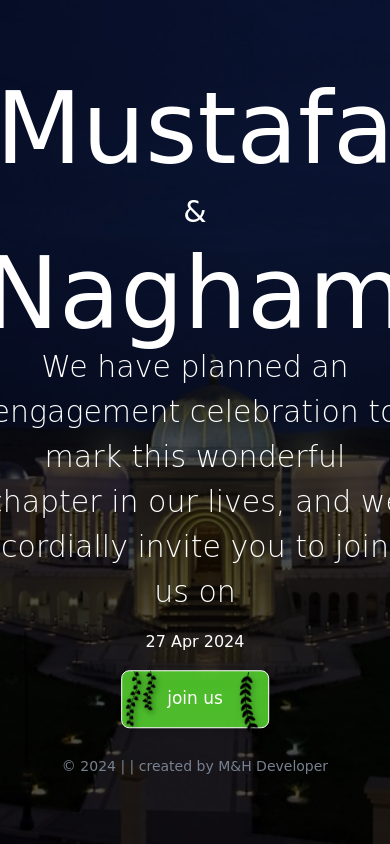
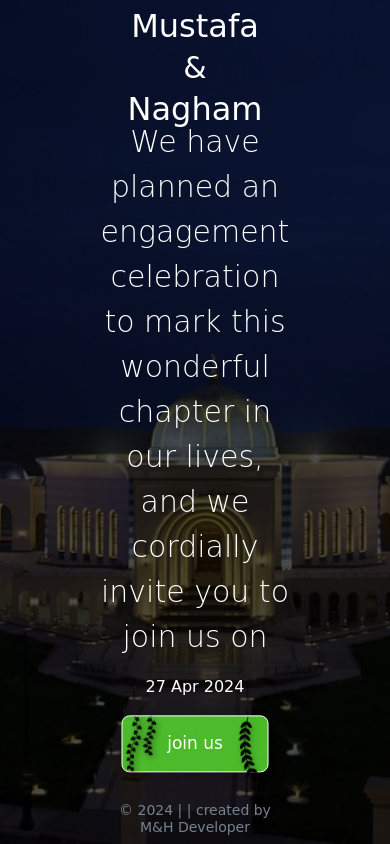
Before and after one commit to mustafa3370/mustafama, a plain HTML site: page engagement-main/index.html in a window 390 px wide. Drawn offline with nearby package versions, Linux system fonts and the light colour scheme; a web font is replaced by a local one.

Commit message:
Add files via upload

```diff
--- a/engagement-main/index.css
+++ b/engagement-main/index.css
@@ -179,4 +179,7 @@ footer .copy {
     left: 50%;
     transform: translate(-50%, -50%);
   }
+  .fonttxt {
+    font-size: 2rem;
+  }
 }
--- /dev/null
+++ b/index.css
@@ -0,0 +1,185 @@
+@import url("https://fonts.googleapis.com/css2?family=Felipa&family=Oooh+Baby&display=swap");
+* {
+  padding: 0;
+  margin: 0;
+  box-sizing: 0;
+}
+.bg-image {
+  background: rgba(0, 0, 0, 0.7) url(./photo/Tantawy01.jpg);
+  height: 100vh;
+  background-repeat: no-repeat;
+  background-position: center;
+  background-attachment: fixed;
+  background-size: cover;
+  background-blend-mode: darken;
+}
+.txt {
+  color: white;
+  text-align: center;
+  font-family: "Oooh Baby", cursive;
+  position: absolute;
+  top: 50%;
+  left: 50%;
+  transform: translate(-50%, -50%);
+}
+.fonttxt {
+  position: relative;
+  margin-bottom: -20px;
+  font-size: 100px;
+}
+.txtp {
+  color: white;
+  font-size: 30px;
+  font-weight: 300;
+  font-family: "Oooh Baby", cursive;
+  margin-top: 10px;
+}
+.and {
+  font-size: 30px;
+  padding-top: 20px;
+}
+
+button {
+  position: relative;
+  padding: 15px 45px;
+  background: #53ce2ee7;
+  font-size: 17px;
+  font-weight: 500;
+  color: rgb(255, 255, 255);
+  cursor: pointer;
+  border: 1px solid;
+  border-radius: 8px;
+  filter: drop-shadow(2px 2px 3px rgba(0, 0, 0, 0.2));
+}
+
+button:hover {
+  border: 1px solid;
+  background: linear-gradient(85deg);
+  animation: wind 2s ease-in-out infinite;
+}
+
+@keyframes wind {
+  0% {
+    background-position: 0% 50%;
+  }
+
+  0% {
+    background-position: 50% 100%;
+  }
+
+  0% {
+    background-position: 0% 50%;
+  }
+}
+
+.icon-1 {
+  position: absolute;
+  top: 0;
+  right: 0;
+  width: 25px;
+  transform-origin: 0 0;
+  transform: rotate(10deg);
+  transition: all 0.5s ease-in-out;
+  filter: drop-shadow(2px 2px 3px rgba(0, 0, 0, 0.3));
+}
+
+button:hover .icon-1 {
+  animation: slay-1 3s cubic-bezier(0.52, 0, 0.58, 1) infinite;
+  transform: rotate(10deg);
+}
+
+@keyframes slay-1 {
+  0% {
+    transform: rotate(10deg);
+  }
+
+  50% {
+    transform: rotate(-5deg);
+  }
+
+  100% {
+    transform: rotate(10deg);
+  }
+}
+
+.icon-2 {
+  position: absolute;
+  top: 0;
+  left: 25px;
+  width: 12px;
+  transform-origin: 50% 0;
+  transform: rotate(10deg);
+  transition: all 1s ease-in-out;
+  filter: drop-shadow(2px 2px 3px rgba(0, 0, 0, 0.5));
+}
+
+button:hover .icon-2 {
+  animation: slay-2 3s cubic-bezier(0.52, 0, 0.58, 1) 1s infinite;
+  transform: rotate(0);
+}
+
+@keyframes slay-2 {
+  0% {
+    transform: rotate(0deg);
+  }
+
+  50% {
+    transform: rotate(15deg);
+  }
+
+  100% {
+    transform: rotate(0);
+  }
+}
+
+.icon-3 {
+  position: absolute;
+  top: 0;
+  left: 0;
+  width: 18px;
+  transform-origin: 50% 0;
+  transform: rotate(-5deg);
+  transition: all 1s ease-in-out;
+  filter: drop-shadow(2px 2px 3px rgba(0, 0, 0, 0.5));
+}
+
+button:hover .icon-3 {
+  animation: slay-3 2s cubic-bezier(0.52, 0, 0.58, 1) 1s infinite;
+  transform: rotate(0);
+}
+
+@keyframes slay-3 {
+  0% {
+    transform: rotate(0deg);
+  }
+
+  50% {
+    transform: rotate(-5deg);
+  }
+
+  100% {
+    transform: rotate(0);
+  }
+}
+footer .copy {
+  margin-top: 30px;
+  font-size: 14px;
+  color: #788190;
+  line-height: 17px;
+  font-weight: 400;
+}
+
+@media (max-width: 576px) {
+  .txt {
+    color: white;
+    text-align: center;
+    font-family: "Oooh Baby", cursive;
+    position: absolute;
+    top: 50%;
+    left: 50%;
+    transform: translate(-50%, -50%);
+  }
+  .fonttxt {
+    font-size: 2rem;
+  }
+}
```
